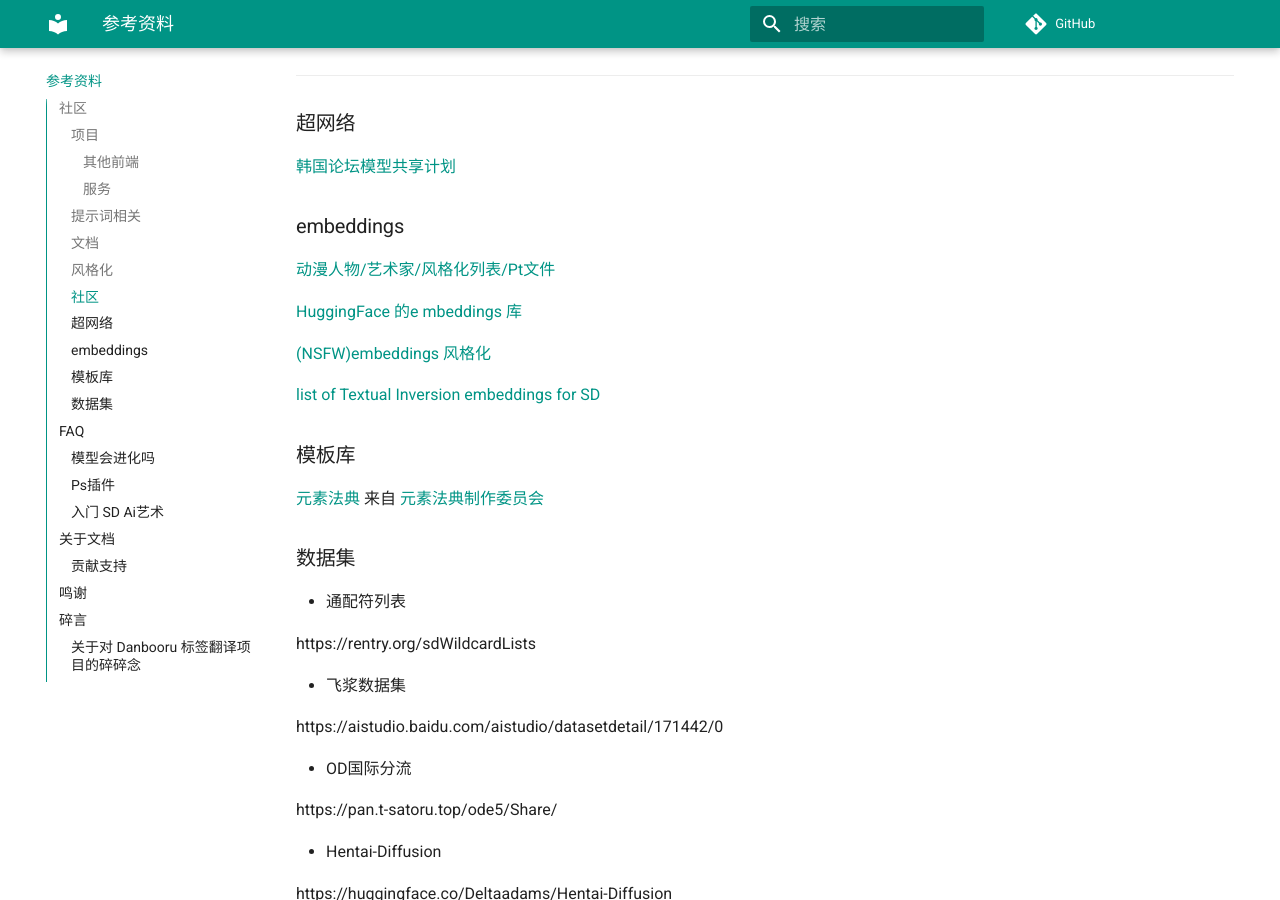
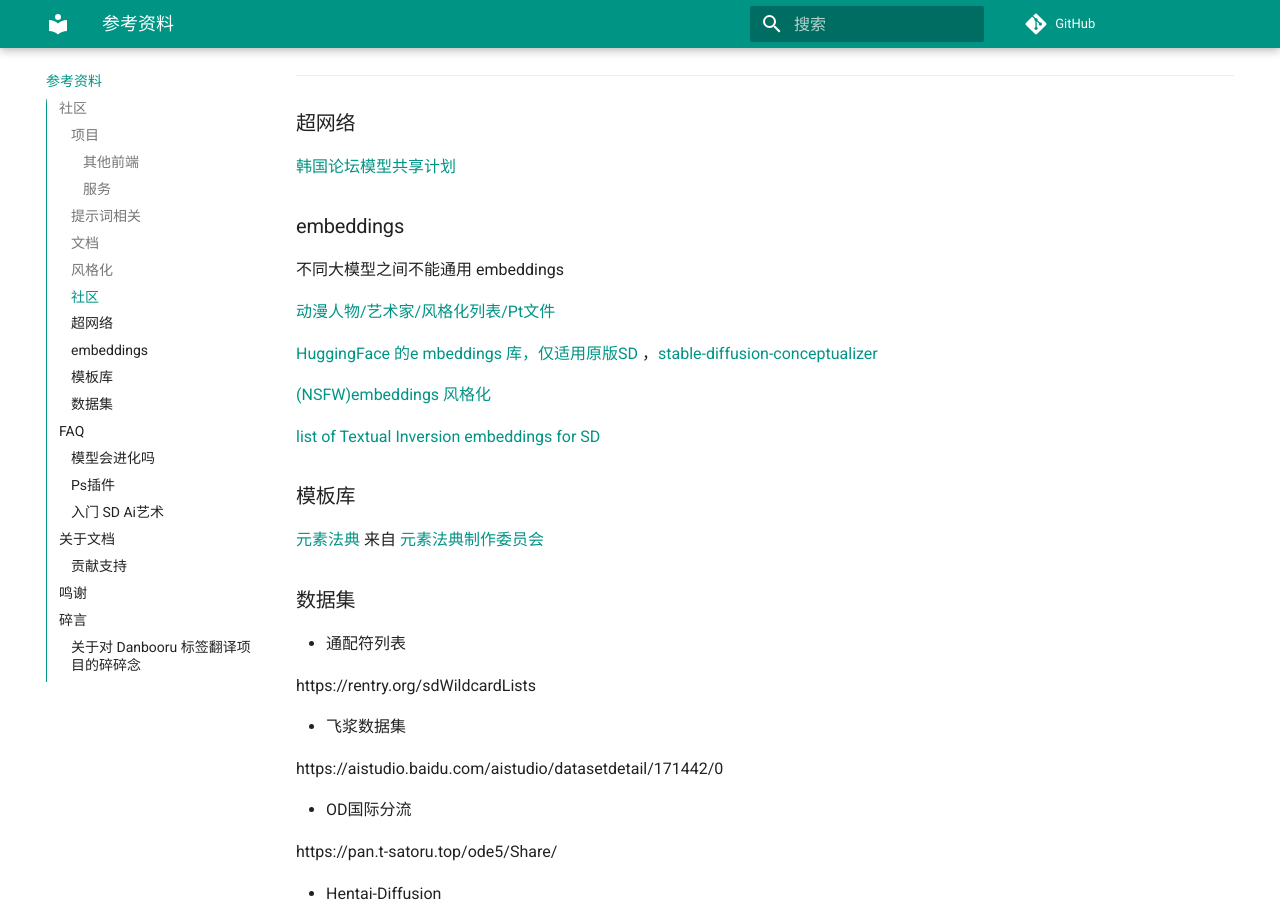
Before and after one commit to sudoskys/StableDiffusionBook, an MkDocs documentation site: the page built from docs/7_landing.md, in a window 1280 px wide and 900 px high, scrolled down 2404 px. Built offline with MkDocs 1.6.1 and Material for MkDocs 9.7.7, drawn with Linux system fonts in a browser that asks for light colours; comment, search, counter and statistics services are not loaded.

Commit message:
embeddings 特别说明

```diff
--- a/docs/7_landing.md
+++ b/docs/7_landing.md
@@ -124,9 +124,11 @@
 
 ### embeddings
 
+不同大模型之间不能通用 embeddings
+
 [动漫人物/艺术家/风格化列表/Pt文件](https://rentry.org/anime_and_titties)
 
-[HuggingFace 的e mbeddings 库](https://cyberes.github.io/stable-diffusion-textual-inversion-models/)
+[HuggingFace 的e mbeddings 库，仅适用原版SD](https://cyberes.github.io/stable-diffusion-textual-inversion-models/) ，[stable-diffusion-conceptualizer](https://huggingface.co/spaces/sd-concepts-library/stable-diffusion-conceptualizer)
 
 [(NSFW)embeddings 风格化](https://gitlab.com/16777216c/stable-diffusion-embeddings)
 
```
